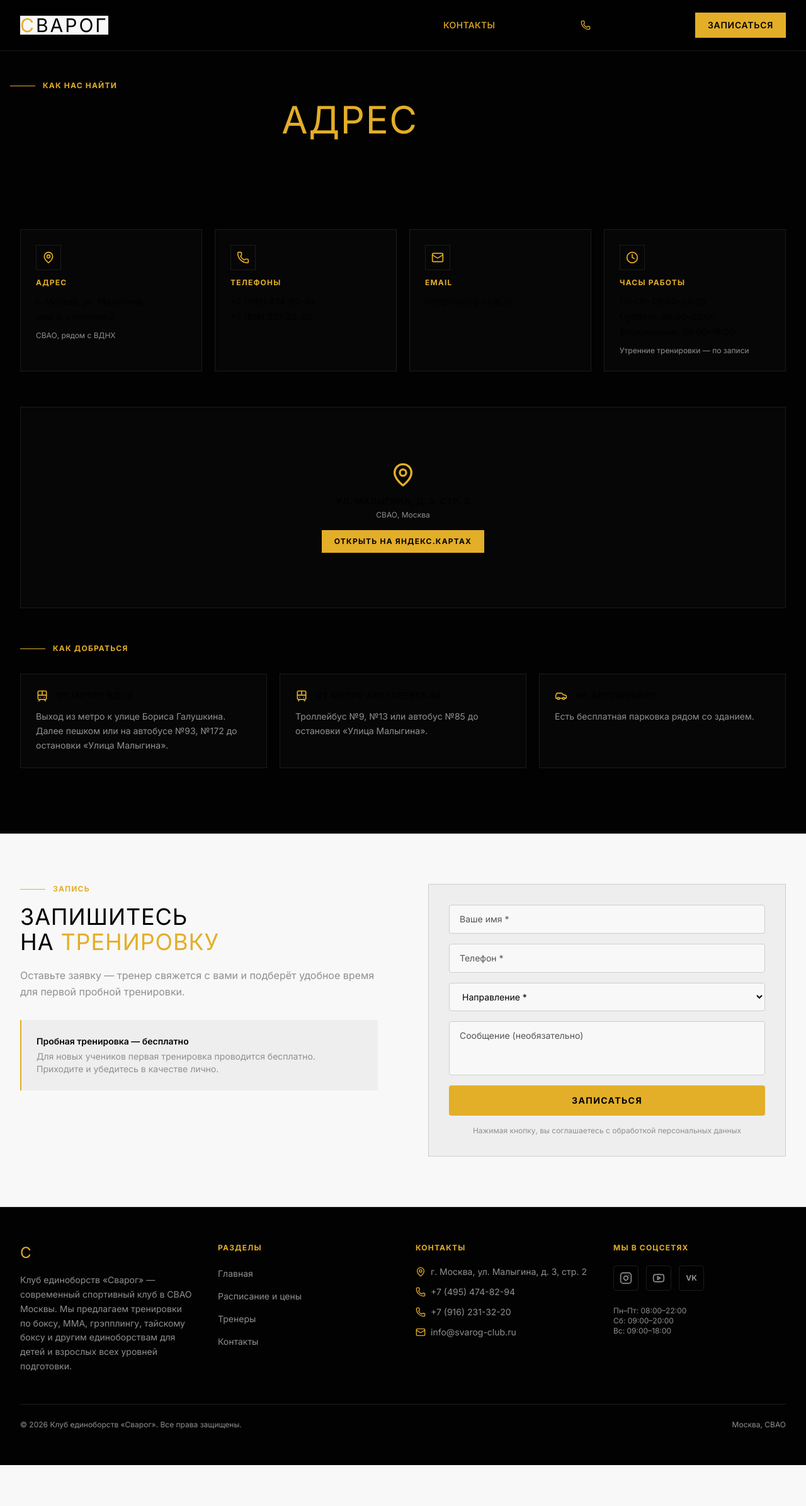
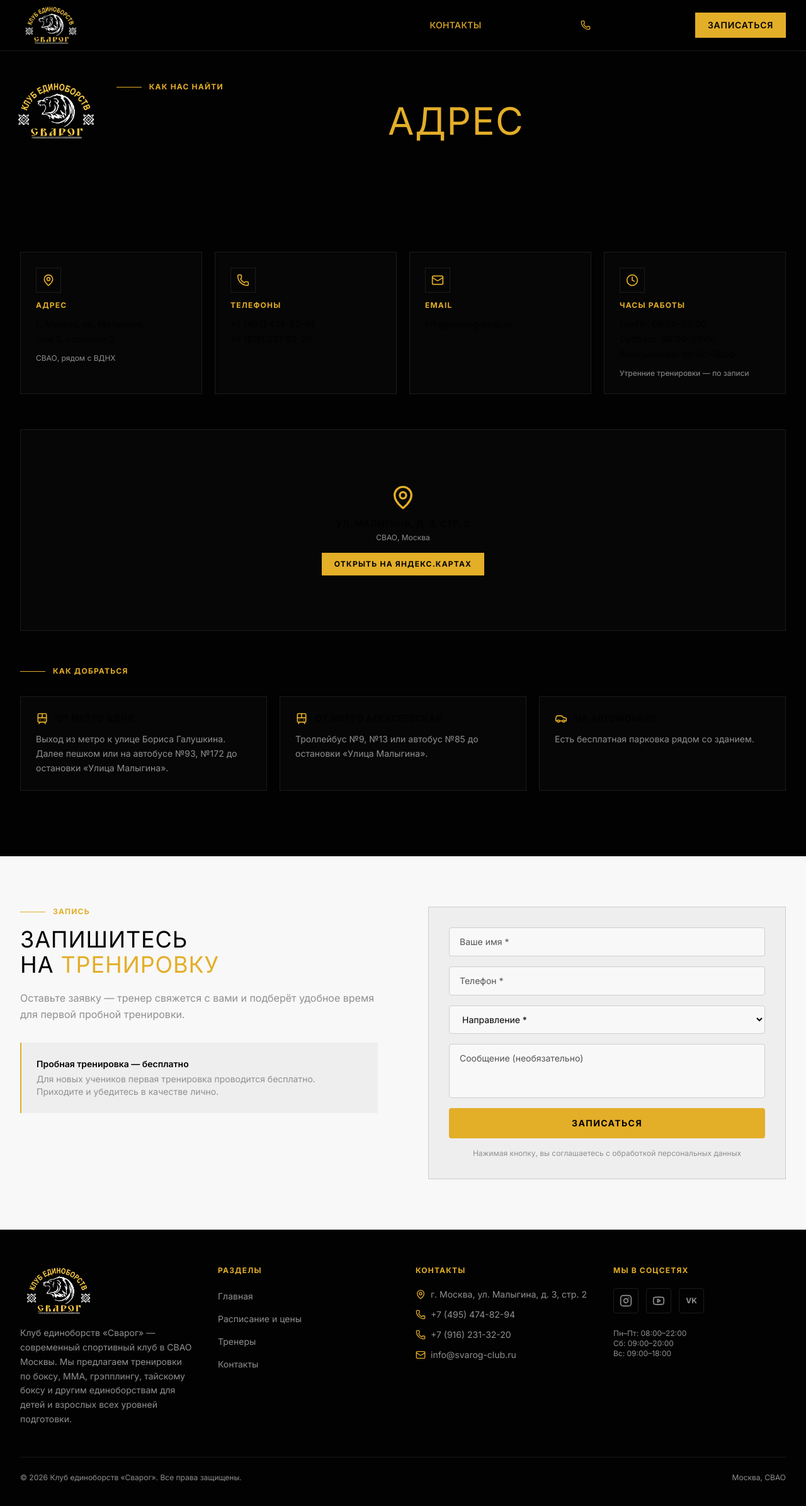
Before and after one commit to funkythemoney666/v0-svarog-martial-arts-club, a Next.js app: page /contacts in a window 1280 px wide. Shown: the top 2392 px of the page at 63% size. Before the commit the page ends 2327 px from the top, so only its background shows below. Built offline with nearby package versions, Linux system fonts and the light colour scheme.

Commit message:
feat: integrate Сварог logo across website\n\nAdd logo to header, footer, coaches sections, pages for cohesive branding

```diff
--- a/app/coaches/page.tsx
+++ b/app/coaches/page.tsx
@@ -20,6 +20,13 @@ export default function CoachesPage() {
           style={{ backgroundColor: 'var(--dark-bg)' }}
         >
           <div className="max-w-7xl mx-auto">
+            <div className="flex items-center gap-6 mb-8">
+              <img
+                src="/images/svarog-logo.png"
+                alt="Сварог"
+                className="h-24 w-auto"
+              />
+              <div>
                 <div className="flex items-center gap-3 mb-4">
                   <div className="h-px w-10" style={{ backgroundColor: 'var(--gold)' }} />
                   <span className="text-xs font-bold uppercase tracking-widest" style={{ color: 'var(--gold)' }}>
@@ -32,6 +39,8 @@ export default function CoachesPage() {
                 >
                   Наши <span style={{ color: 'var(--gold)' }}>тренеры</span>
                 </h1>
+              </div>
+            </div>
             <p className="mt-4 text-base max-w-xl" style={{ color: 'var(--silver)' }}>
               Мастера спорта и опытные практики с многолетним соревновательным и тренерским стажем.
             </p>
--- a/app/contacts/page.tsx
+++ b/app/contacts/page.tsx
@@ -19,6 +19,13 @@ export default function ContactsPage() {
           style={{ backgroundColor: 'var(--dark-bg)' }}
         >
           <div className="max-w-7xl mx-auto">
+            <div className="flex items-center gap-6 mb-8">
+              <img
+                src="/images/svarog-logo.png"
+                alt="Сварог"
+                className="h-24 w-auto"
+              />
+              <div>
                 <div className="flex items-center gap-3 mb-4">
                   <div className="h-px w-10" style={{ backgroundColor: 'var(--gold)' }} />
                   <span className="text-xs font-bold uppercase tracking-widest" style={{ color: 'var(--gold)' }}>
@@ -33,6 +40,8 @@ export default function ContactsPage() {
                 </h1>
               </div>
             </div>
+          </div>
+        </div>
 
         <ContactsContent />
       </main>
--- a/app/schedule-prices/page.tsx
+++ b/app/schedule-prices/page.tsx
@@ -21,6 +21,13 @@ export default function SchedulePricesPage() {
           style={{ backgroundColor: 'var(--dark-bg)' }}
         >
           <div className="max-w-7xl mx-auto">
+            <div className="flex items-center gap-6 mb-8">
+              <img
+                src="/images/svarog-logo.png"
+                alt="Сварог"
+                className="h-24 w-auto"
+              />
+              <div>
                 <div className="flex items-center gap-3 mb-4">
                   <div className="h-px w-10" style={{ backgroundColor: 'var(--gold)' }} />
                   <span className="text-xs font-bold uppercase tracking-widest" style={{ color: 'var(--gold)' }}>
@@ -35,6 +42,8 @@ export default function SchedulePricesPage() {
                 </h1>
               </div>
             </div>
+          </div>
+        </div>
 
         <ScheduleSection />
         <PricingSection />
--- a/components/footer.tsx
+++ b/components/footer.tsx
@@ -9,11 +9,13 @@ export function Footer() {
     >
       <div className="max-w-7xl mx-auto px-4 sm:px-6 lg:px-8 py-14">
         <div className="grid grid-cols-1 md:grid-cols-2 lg:grid-cols-4 gap-10">
-          {/* Column 1: About */}
+          {/* Column 1: Logo & About */}
           <div className="lg:col-span-1">
-            <div className="text-2xl font-display tracking-widest mb-4">
-              <span style={{ color: 'var(--gold)' }}>С</span>ВАРОГ
-            </div>
+            <img
+              src="/images/svarog-logo.png"
+              alt="Сварог"
+              className="h-20 w-auto mb-4"
+            />
             <p className="text-sm leading-relaxed" style={{ color: 'var(--silver)' }}>
               Клуб единоборств «Сварог» — современный спортивный клуб в СВАО Москвы. Мы предлагаем тренировки по боксу, ММА, грэпплингу, тайскому боксу и другим единоборствам для детей и взрослых всех уровней подготовки.
             </p>
--- a/components/header.tsx
+++ b/components/header.tsx
@@ -38,10 +38,12 @@ export function Header() {
       <div className="max-w-7xl mx-auto px-4 sm:px-6 lg:px-8">
         <div className="flex items-center justify-between h-16 lg:h-20">
           {/* Logo */}
-          <Link href="/" className="flex items-center gap-2 group">
-            <span className="text-2xl lg:text-3xl font-display tracking-widest text-[var(--foreground)] bg-background px-0 py-0 leading-none">
-              <span className="text-gold">С</span>ВАРОГ
-            </span>
+          <Link href="/" className="flex items-center gap-3 group">
+            <img
+              src="/images/svarog-logo.png"
+              alt="Сварог"
+              className="h-12 lg:h-16 w-auto"
+            />
           </Link>
 
           {/* Desktop nav */}
--- a/components/home/coaches-preview-section.tsx
+++ b/components/home/coaches-preview-section.tsx
@@ -28,7 +28,13 @@ export function CoachesPreviewSection() {
     <section className="py-20 lg:py-28 bg-background">
       <div className="max-w-7xl mx-auto px-4 sm:px-6 lg:px-8">
         {/* Header */}
-        <div className="flex flex-col sm:flex-row sm:items-end justify-between gap-6 mb-14">
+        <div className="flex flex-col sm:flex-row sm:items-center justify-between gap-6 mb-14">
+          <div className="flex items-center gap-6">
+            <img
+              src="/images/svarog-logo.png"
+              alt="Сварог"
+              className="h-20 w-auto"
+            />
             <div>
               <div className="flex items-center gap-3 mb-4">
                 <div className="h-px w-10" style={{ backgroundColor: 'var(--gold)' }} />
@@ -39,6 +45,7 @@ export function CoachesPreviewSection() {
               <h2 className="text-4xl lg:text-5xl font-display uppercase tracking-wide text-balance">
                 Наши <span style={{ color: 'var(--gold)' }}>тренеры</span>
               </h2>
+            </div>
           </div>
           <Link
             href="/coaches"
```
Also changed, not shown: public/images/svarog-logo.png (added). Lines whose indentation alone changed are shown as unchanged.
